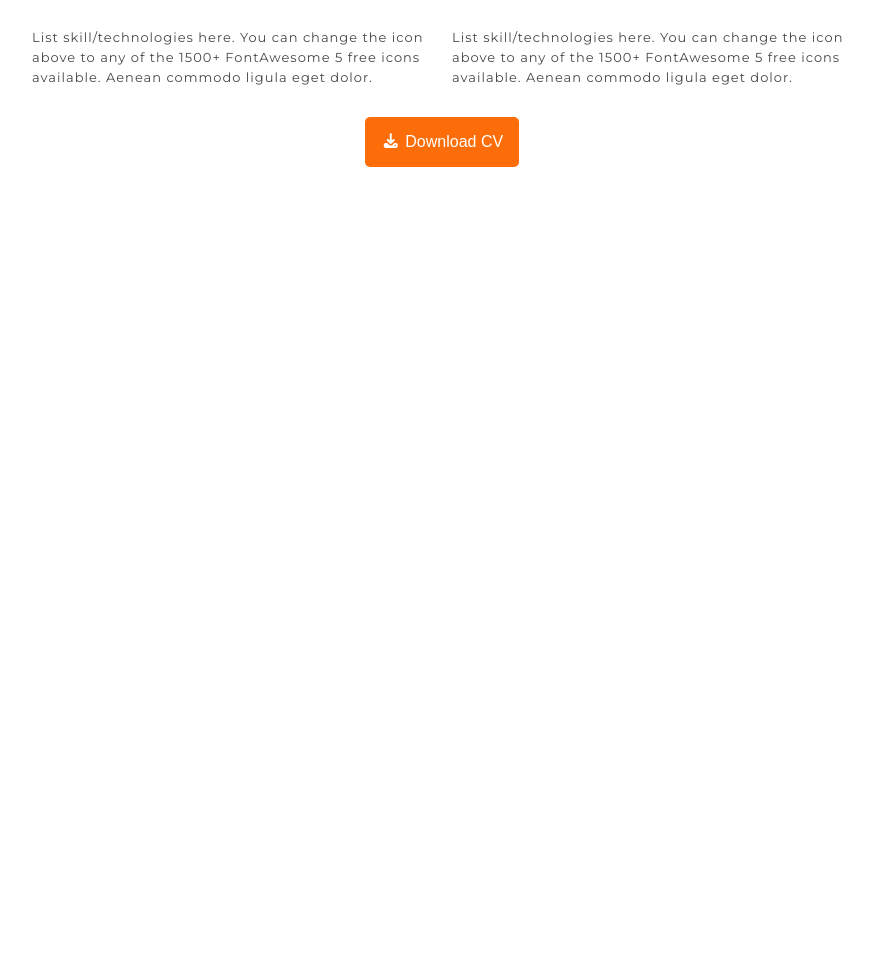
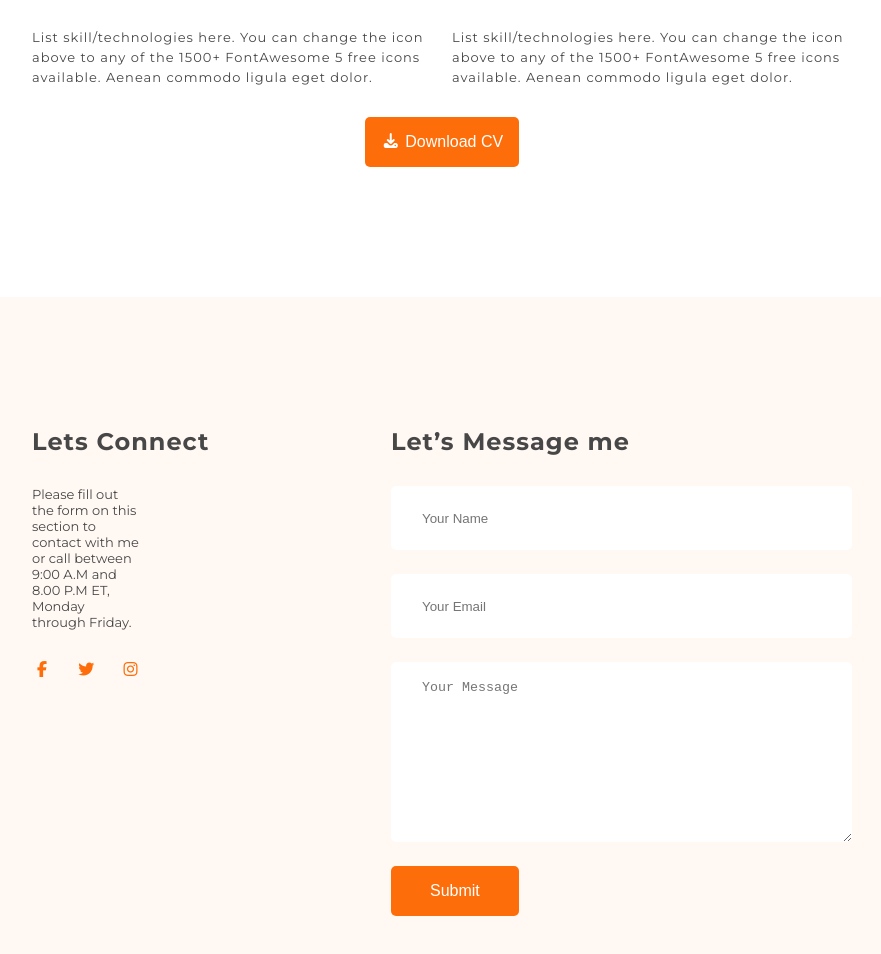
Before and after one commit to sabbir053/Sabbir-Portfolio, a plain HTML site: page index.html in a window 1280 px wide. Shown: the part 2615-3569 px from the top of the page, without its empty margins (198-1079 px from the left). Before the commit the page ends 2912 px from the top, so only its background shows below. Drawn offline with Linux system fonts and the light colour scheme.

Commit message:
Full Portfollio Home Page Are Done

```diff
--- a/index.html
+++ b/index.html
@@ -213,7 +213,37 @@
     <!-- Main Ends Here -->
 
     <!-- Footer Starts Here -->
-    <footer></footer>
+    <footer id="footer">
+      <div class="added-two-block">
+
+        <div>
+          <h2>Lets Connect</h2>
+          <p>
+            Please fill out the form on this section to contact with me or call
+            between 9:00 A.M and 8.00 P.M ET, Monday through Friday.
+          </p>
+          <div>
+            <i class="fa-brands fa-facebook-f"></i>
+            <i class="fa-brands fa-twitter"></i>
+            <i class="fa-brands fa-instagram"></i>
+          </div>
+        </div>
+        <div>
+          <h2>Let’s Message me</h2>
+          <form class="Form">
+            <input type="text" name="name" id="" placeholder="Your Name" />
+            <input type="email" name="email" id="" placeholder="Your Email" />
+            <textarea
+              name="message"
+              id=""
+              placeholder="Your Message"
+            ></textarea>
+            <button type="submit">Submit</button>
+          </form>
+        </div>
+      </div>
+    </footer>
+    <br>
     <!-- Footer Ends Here -->
   </body>
 </html>
--- a/styles/portfollio.css
+++ b/styles/portfollio.css
@@ -249,4 +249,57 @@ header img{
     display: block;
     margin: 0 auto;
     margin-top: 30px;
+    margin-bottom: 100px;
 }
+
+
+/* ...........Footer Start........... */
+#footer{
+    background-color: #FFF8F3;
+}
+#footer .added-two-block{
+    display: flex;
+    padding: 130px 230px;
+}
+#footer .added-two-block h2{
+    letter-spacing: 1px;
+    margin-bottom: 30px;
+    color: #474747;
+}
+#footer .added-two-block p{
+    padding-right: 250px;
+    font-size: small;
+    color: #474747;
+    margin-bottom: 30px;
+}
+#footer .added-two-block i{
+    margin-right: 20px;
+    color: #FD6E0A;
+}
+#footer .added-two-block form [type="text"], [type="email"]{
+    width: 461px;
+    height: 64px;
+    padding: 18px 31px;
+    margin-bottom: 24px;
+    border: none;
+    border-radius: 5px;
+    color: #757575;
+}
+#footer .added-two-block form textarea{
+    width: 461px;
+    height: 180px;
+    padding: 18px 31px;
+    margin-bottom: 24px;
+    border: none;
+    border-radius: 5px;
+    color: #757575;
+    display: block;
+}
+#footer .added-two-block form [type="submit"]{
+    background-color: #FD6E0A;
+    border: none;
+    padding: 16px 39PX;
+    color: white;
+    font-size: medium;
+    border-radius: 5px;
+}
```
